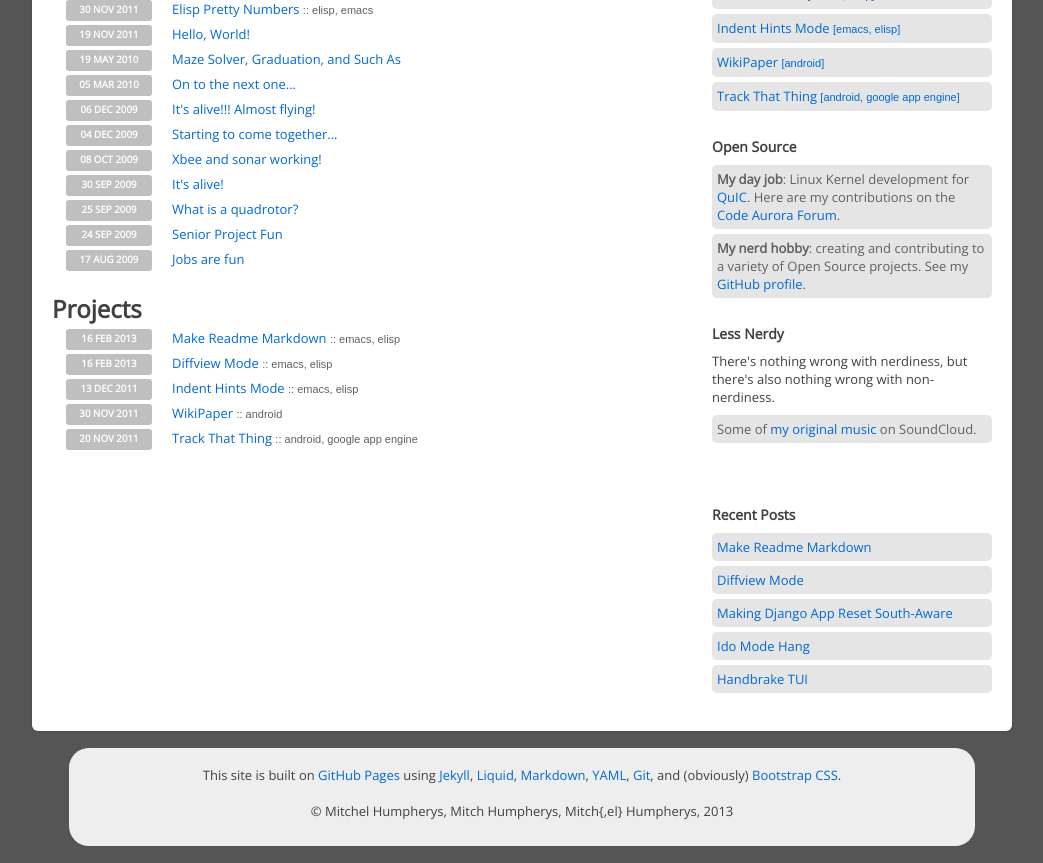
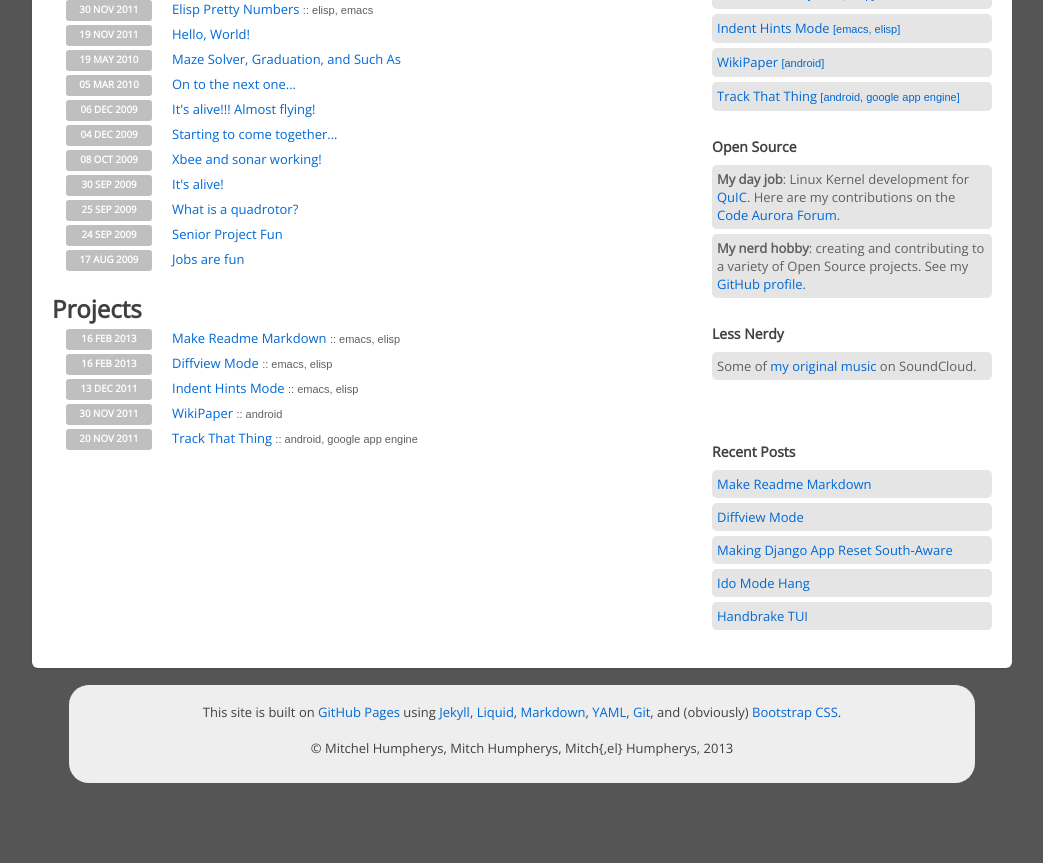
Before and after one commit to mgalgs/mgalgs.github.io, a Jekyll site: the page built from index.html, in a window 1280 px wide and 1227 px high, cut to the strip 364-1227 px from the top of the window. Shown: the whole strip, without its empty margins (118-1161 px from the left). Built offline with Jekyll 4.4.1, drawn with Linux system fonts in a browser that asks for light colours; some web fonts are replaced.

Commit message:
rewording some nerdworthiness

```diff
--- a/_layouts/default.html
+++ b/_layouts/default.html
@@ -181,10 +181,6 @@
             </ul>
 
             <h5>Less Nerdy</h5>
-            <p>
-              There's nothing wrong with nerdiness, but there's also
-              nothing wrong with non-nerdiness.
-            </p>
             <ul class="unstyled gray-list">
               <li>
                 Some of <a href="https://soundcloud.com/mgalgs">my
```
